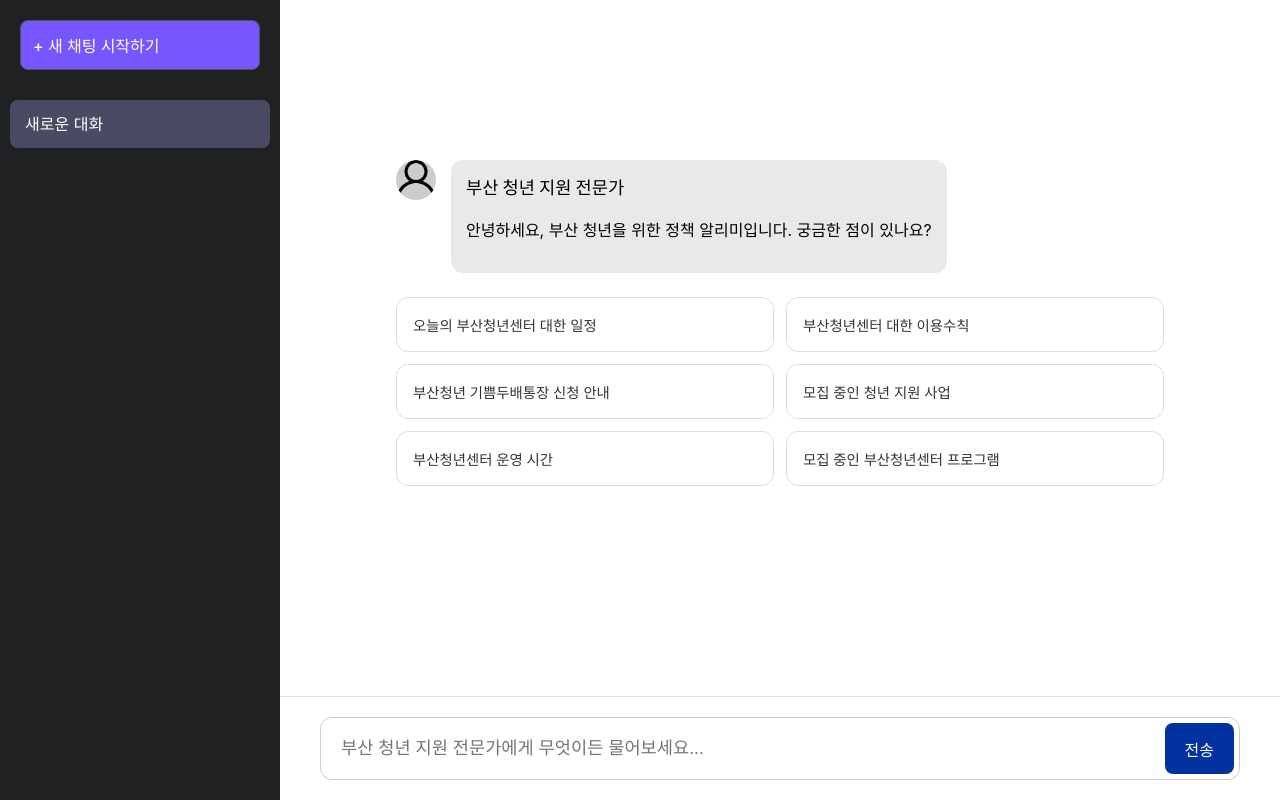
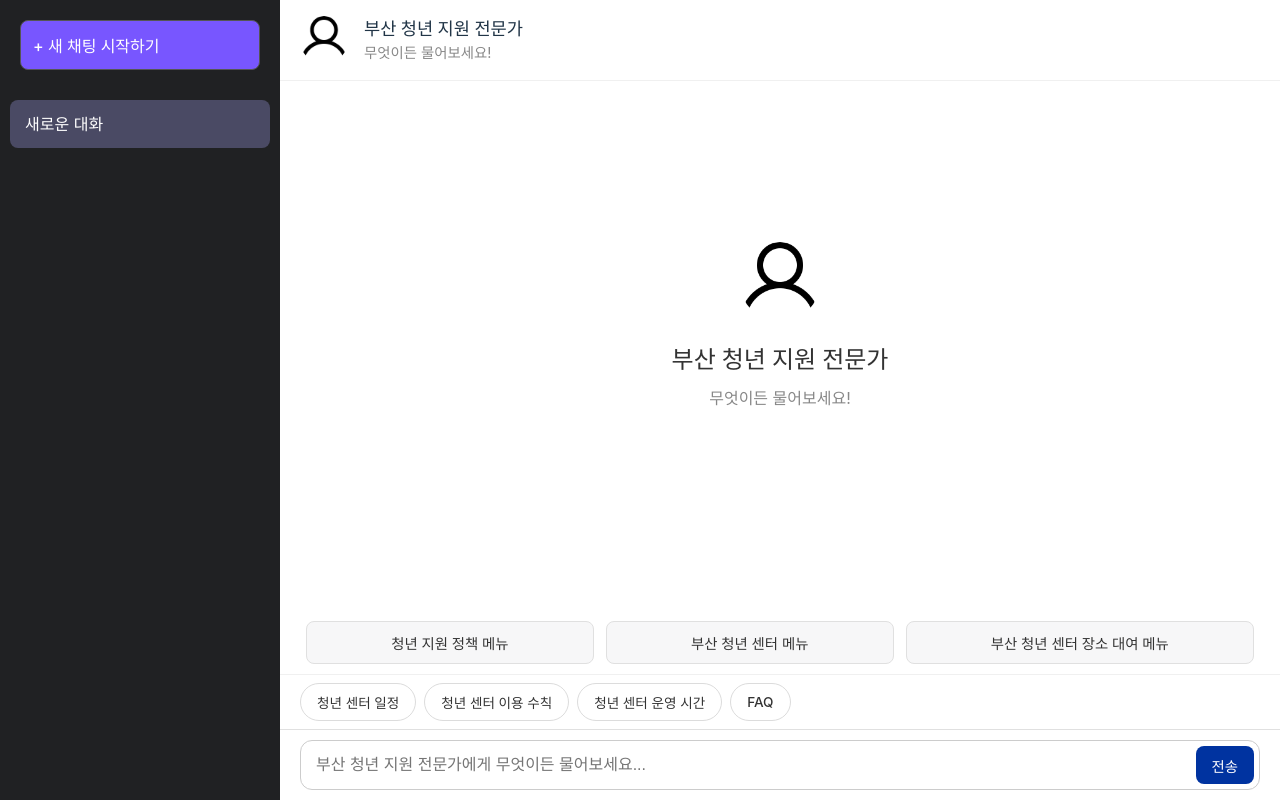
Before and after one commit to KT-Busan/busan-chatbot-frontend, a React (Vite) app: page / in a window 1280 px wide. Built offline with nearby package versions, Linux system fonts and the light colour scheme.

Commit message:
feat(ui): ChatWindow에 헤더, 메뉴 등 신규 레이아웃 적용 #12

```diff
--- a/src/App.css
+++ b/src/App.css
@@ -1,13 +1,11 @@
 /* 전체 레이아웃 */
 body {
     margin: 0;
-    font-family: -apple-system, BlinkMacSystemFont, 'Segoe UI', 'Roboto', 'Oxygen',
-    'Ubuntu', 'Cantarell', 'Fira Sans', 'Droid Sans', 'Helvetica Neue',
-    sans-serif;
+    font-family: -apple-system, BlinkMacSystemFont, 'Segoe UI', 'Roboto', 'Oxygen', 'Ubuntu', 'Cantarell', 'Fira Sans', 'Droid Sans', 'Helvetica Neue', sans-serif;
     -webkit-font-smoothing: antialiased;
     -moz-osx-font-smoothing: grayscale;
     background-color: #f7f7f8;
-    overflow: hidden; /* 전체 페이지 스크롤 방지 */
+    overflow: hidden;
 }
 
 .app-container {
@@ -22,8 +20,6 @@ body {
     flex-direction: column;
     background-color: #ffffff;
     min-width: 0;
-    /* ▼▼▼ 수정: 여기서 스크롤을 제거합니다. ▼▼▼ */
-    /* overflow-y: auto; */
 }
 
 /* 사이드바 */
@@ -96,74 +92,200 @@ body {
 .chat-window {
     display: flex;
     flex-direction: column;
-    height: 100%; /* ▼▼▼ 수정: 부모 요소의 전체 높이를 차지하도록 설정합니다. ▼▼▼ */
+    height: 100%;
 }
 
 .chat-messages {
-    flex-grow: 1; /* ▼▼▼ 수정: 이 영역이 남은 공간을 모두 차지하도록 합니다. ▼▼▼ */
-    overflow-y: auto; /* ▼▼▼ 수정: 내용이 길어지면 이 영역만 스크롤됩니다. ▼▼▼ */
-    padding: 20px 40px;
+    flex-grow: 1;
+    overflow-y: auto;
+    padding: 20px;
+    display: flex;
+    flex-direction: column;
+    padding-bottom: 10px; /* 하단 여백 감소 */
+}
+
+/* 헤더 */
+.chat-header {
+    display: flex;
+    align-items: center;
+    padding: 16px 20px;
+    border-bottom: 1px solid #f0f0f0;
+    flex-shrink: 0;
+}
+
+.header-profile-pic {
+    width: 48px;
+    height: 48px;
+    border-radius: 50%;
+    margin-right: 16px;
+}
+
+.header-title {
     display: flex;
     flex-direction: column;
 }
 
+.header-title strong {
+    font-size: 1.1em;
+    font-weight: 600;
+}
+
+.header-title span {
+    font-size: 0.9em;
+    color: #888;
+}
+
+/* 중앙 환영 메시지 (첫 화면) */
+.welcome-screen {
+    display: flex;
+    flex-direction: column;
+    justify-content: center;
+    align-items: center;
+    text-align: center;
+    flex-grow: 1;
+    color: #333;
+    padding-bottom: 50px;
+}
+
+.welcome-profile-pic {
+    width: 80px;
+    height: 80px;
+    border-radius: 50%;
+    margin-bottom: 20px;
+}
+
+.welcome-screen strong {
+    font-size: 1.5em;
+    font-weight: 600;
+    margin-bottom: 8px;
+}
+
+.welcome-screen span {
+    font-size: 1em;
+    color: #888;
+}
+
+/* 메시지 스타일 */
 .message {
     display: flex;
-    margin-bottom: 20px;
-    max-width: 80%;
+    margin-bottom: 10px; /* 메시지 간 간격 감소 */
+    align-items: flex-start; /* 말풍선과 프로필 이미지 상단 정렬 */
+    padding: 0 20px; /* 좌우 패딩 유지 */
 }
 
 .message-content {
     display: flex;
-    align-items: flex-start;
-}
-
-.profile-pic {
-    width: 40px;
-    height: 40px;
-    border-radius: 50%;
-    margin-right: 15px;
-    background-color: #ccc;
+    flex-direction: column; /* 텍스트와 이미지 세로로 배치 (봇 메시지) */
 }
 
 .message-bubble {
-    padding: 15px;
-    border-radius: 12px;
+    padding: 10px 14px;
+    border-radius: 18px;
     word-wrap: break-word;
+    box-shadow: 0 1px 2px rgba(0, 0, 0, 0.05); /* 살짝 그림자 */
 }
 
+/* 사용자 메시지 */
 .user-message {
     align-self: flex-end;
-    flex-direction: row-reverse;
+}
+
+.user-message .message-content {
+    align-items: flex-end; /* 오른쪽 정렬 */
 }
 
 .user-message .message-bubble {
-    background-color: #d1e7ff;
+    background-color: #DCF8C6; /* 카카오톡 연두색 */
     color: #000;
+    border-radius: 10px 0 10px 10px; /* 오른쪽 뾰족하게 */
 }
 
+/* 봇 메시지 */
 .bot-message {
     align-self: flex-start;
 }
 
-.bot-message .message-bubble {
-    background-color: #e9e9e9;
-    color: #000;
+.bot-message .message-content {
+    align-items: flex-start; /* 왼쪽 정렬 */
+    flex-direction: row; /* 이미지와 말풍선 가로로 배치 */
 }
 
-.message-bubble strong {
+.message-profile-pic {
+    width: 34px;
+    height: 34px;
+    border-radius: 50%;
+    margin-right: 10px;
+    margin-top: 5px; /* 말풍선과 수직 정렬 */
+}
+
+.bot-message .message-bubble {
+    background-color: #f1f1f1; /* ▼▼▼ 흰색에서 연한 회색으로 수정 ▼▼▼ */
+    color: #000;
+    border-radius: 0 10px 10px 10px; /* 왼쪽 뾰족하게 */
+}
+
+.bot-message .message-bubble strong {
     display: block;
-    margin-bottom: 5px;
-    font-size: 1.1em;
+    margin-bottom: 3px;
+    font-size: 0.95em;
+}
+
+/* 메인 메뉴 */
+.main-menu-container {
+    display: flex;
+    justify-content: space-around;
+    padding: 10px 20px;
+    border-bottom: 1px solid #f0f0f0;
+    flex-shrink: 0;
+}
+
+.main-menu-btn {
+    flex-grow: 1;
+    background-color: #f7f7f8;
+    border: 1px solid #e0e0e0;
+    border-radius: 8px;
+    padding: 10px;
+    margin: 0 6px;
+    font-size: 0.9em;
+    font-weight: 500;
+    cursor: pointer;
+    transition: background-color 0.2s;
+    color: #333;
+}
+
+.main-menu-btn:hover {
+    background-color: #e9e9e9;
+}
+
+/* 추천 질문 */
+.quick-replies-container {
+    padding: 8px 20px;
+    display: flex;
+    flex-wrap: wrap;
+    gap: 8px;
+    flex-shrink: 0;
+}
+
+.quick-reply-btn {
+    background-color: #fff;
+    border: 1px solid #dcdcdc;
+    border-radius: 999px;
+    padding: 8px 16px;
+    font-size: 0.85em;
+    color: #333;
+    cursor: pointer;
+    transition: background-color 0.2s;
+}
+
+.quick-reply-btn:hover {
+    background-color: #f0f0f0;
 }
 
 /* 채팅 입력창 */
 .chat-input-container {
-    padding: 20px 40px;
+    padding: 10px 20px;
     border-top: 1px solid #e0e0e0;
-    background-color: #ffffff;
-    /* ▼▼▼ 수정: sticky 속성을 제거하고, flex-shrink를 추가합니다. ▼▼▼ */
-    flex-shrink: 0; /* 입력창 영역이 줄어들지 않도록 보장합니다. */
+    flex-shrink: 0;
 }
 
 .chat-input-form {
@@ -176,8 +298,8 @@ body {
 .chat-input {
     flex-grow: 1;
     border: none;
-    padding: 15px;
-    font-size: 1.1em;
+    padding: 10px;
+    font-size: 1em;
     background-color: transparent;
     color: #000;
 }
@@ -190,57 +312,13 @@ body {
     background-color: #0033a0;
     color: white;
     border: none;
-    padding: 10px 20px;
+    padding: 8px 16px;
     border-radius: 8px;
     cursor: pointer;
-    font-size: 1em;
+    font-size: 0.9em;
     transition: background-color 0.2s;
 }
 
 .send-button:hover {
     background-color: #002270;
 }
-
-/* 초기 화면 및 카테고리 버튼 스타일 */
-.empty-chat-container {
-    display: flex;
-    flex-direction: column;
-    align-items: center;
-    margin-top: auto; /* ▼▼▼ 수정: 초기 화면을 세로 중앙에 가깝게 배치합니다. ▼▼▼ */
-    margin-bottom: auto;
-    width: 100%;
-    max-width: 768px;
-    align-self: center;
-    padding-bottom: 50px; /* 입력창과의 여백 확보 */
-}
-
-.empty-chat-container .bot-message {
-    align-self: stretch;
-    margin-bottom: 24px;
-}
-
-.category-buttons-grid {
-    display: grid;
-    grid-template-columns: 1fr 1fr;
-    gap: 12px;
-    width: 100%;
-}
-
-.category-btn {
-    background-color: #FFFFFF;
-    border: 1px solid #dcdcdc;
-    color: #333333;
-    border-radius: 12px;
-    padding: 16px;
-    font-size: 0.9em;
-    font-weight: 500;
-    text-align: left;
-    cursor: pointer;
-    transition: background-color 0.2s, box-shadow 0.2s;
-    height: 100%;
-}
-
-.category-btn:hover {
-    background-color: #f0f0f0;
-    box-shadow: 0 2px 4px rgba(0, 0, 0, 0.05);
-}
--- a/src/components/ChatWindow.jsx
+++ b/src/components/ChatWindow.jsx
@@ -3,36 +3,20 @@ import ReactMarkdown from 'react-markdown';
 import ChatInput from './ChatInput';
 import botProfileImage from '../assets/bot-profile.png';
 
-const categoryButtons = [
-    '오늘의 부산청년센터 대한 일정', '부산청년센터 대한 이용수칙',
-    '부산청년 기쁨두배통장 신청 안내', '모집 중인 청년 지원 사업',
-    '부산청년센터 운영 시간', '모집 중인 부산청년센터 프로그램',
+// 상단에 표시될 3개의 메인 메뉴
+const mainMenu = [
+    '청년 지원 정책 메뉴',
+    '부산 청년 센터 메뉴',
+    '부산 청년 센터 장소 대여 메뉴',
 ];
 
-const InitialScreen = ({onCategoryClick}) => (
-    <div className="empty-chat-container">
-        <div className="message bot-message">
-            <div className="message-content">
-                <img src={botProfileImage} alt="Bot Profile" className="profile-pic"/>
-                <div className="message-bubble">
-                    <strong>부산 청년 지원 전문가</strong>
-                    <p>안녕하세요, 부산 청년을 위한 정책 알리미입니다. 궁금한 점이 있나요?</p>
-                </div>
-            </div>
-        </div>
-        <div className="category-buttons-grid">
-            {categoryButtons.map((category, index) => (
-                <button
-                    key={index}
-                    className="category-btn"
-                    onClick={() => onCategoryClick(category)}
-                >
-                    {category}
-                </button>
-            ))}
-        </div>
-    </div>
-);
+// 하단에 표시될 4개의 추천 질문 (Quick Replies)
+const quickReplies = [
+    '청년 센터 일정',
+    '청년 센터 이용 수칙',
+    '청년 센터 운영 시간',
+    'FAQ'
+];
 
 function ChatWindow({chat, onSendMessage}) {
     const chatContainerRef = useRef(null);
@@ -43,30 +27,56 @@ function ChatWindow({chat, onSendMessage}) {
         }
     }, [chat.messages]);
 
-    const handleCategoryClick = (category) => {
-        onSendMessage(category, {isCategoryClick: true});
+    const handleButtonClick = (text) => {
+        onSendMessage(text);
     };
 
     return (
         <div className="chat-window">
+            <header className="chat-header">
+                <img src={botProfileImage} alt="Bot Profile" className="header-profile-pic"/>
+                <div className="header-title">
+                    <strong>부산 청년 지원 전문가</strong>
+                    <span>무엇이든 물어보세요!</span>
+                </div>
+            </header>
+
             <div className="chat-messages" ref={chatContainerRef}>
-                {chat.isInitial && <InitialScreen onCategoryClick={handleCategoryClick}/>}
-
+                {chat.messages.length === 0 && (
+                    <div className="welcome-screen">
+                        <img src={botProfileImage} alt="Bot Profile" className="welcome-profile-pic"/>
+                        <strong>부산 청년 지원 전문가</strong>
+                        <span>무엇이든 물어보세요!</span>
+                    </div>
+                )}
                 {chat.messages.map((msg, index) => (
                     <div key={index} className={`message ${msg.sender === 'user' ? 'user-message' : 'bot-message'}`}>
                         <div className="message-content">
                             {msg.sender === 'bot' && (
-                                <img src={botProfileImage} alt="Bot Profile" className="profile-pic"/>
+                                <img src={botProfileImage} alt="Bot Profile" className="message-profile-pic"/>
                             )}
                             <div className="message-bubble">
-                                <strong>{msg.sender === 'user' ? '나' : '부산 청년 지원 전문가'}</strong>
                                 <ReactMarkdown>{msg.text}</ReactMarkdown>
                             </div>
                         </div>
                     </div>
                 ))}
             </div>
-            {/* disabled={chat.isInitial} 속성을 제거 */}
+
+            <div className="main-menu-container">
+                {mainMenu.map((item, index) => (
+                    <button key={index} className="main-menu-btn" onClick={() => handleButtonClick(item)}>
+                        {item}
+                    </button>
+                ))}
+            </div>
+            <div className="quick-replies-container">
+                {quickReplies.map((item, index) => (
+                    <button key={index} className="quick-reply-btn" onClick={() => handleButtonClick(item)}>
+                        {item}
+                    </button>
+                ))}
+            </div>
             <ChatInput onSendMessage={onSendMessage}/>
         </div>
     );
```
